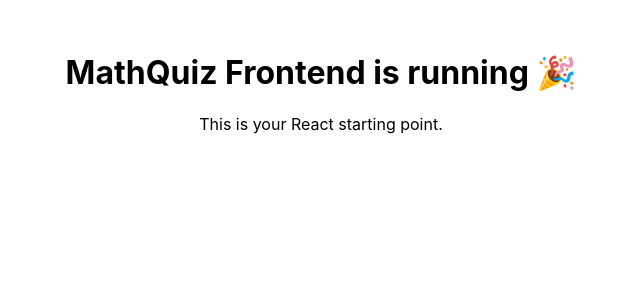
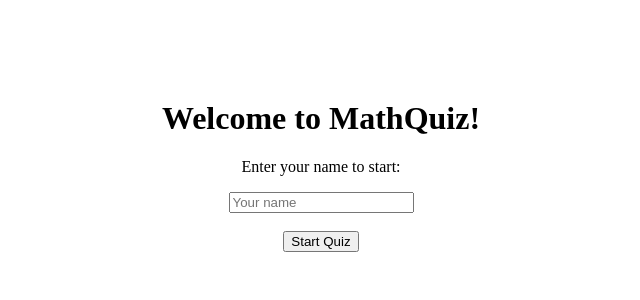
Before and after one commit to Matus14/work-kidsgame-frontend, a React (Create React App) app: page / in a window 1280 px wide. Shown: the top 300 px of the page, without its empty margins (319-959 px from the left). Built offline with nearby package versions, Linux system fonts and the light colour scheme.

Commit message:
Add first page in project + update for App.jsx/index.js

```diff
--- a/src/App.js
+++ /dev/null
@@ -1,13 +0,0 @@
-
-import React from 'react';
-
-function App() {
-  return (
-    <div style={{ padding: "2rem", textAlign: "center" }}>
-      <h1>MathQuiz Frontend is running 🎉</h1>
-      <p>This is your React starting point.</p>
-    </div>
-  );
-}
-
-export default App;
--- /dev/null
+++ b/src/App.jsx
@@ -0,0 +1,25 @@
+
+import React, { useState } from 'react';
+import QuizStart from './components/QuizStart';
+
+function App() {
+  const [playerName, setPlayerName] = useState('');
+  const [quizStarted, setQuizStarted] = useState(false);
+
+  const handleStartQuiz = (name) => {
+    setPlayerName(name);
+    setQuizStarted(true);
+  };
+
+  return (
+    <div>
+      {!quizStarted ? (
+        <QuizStart onStart={handleStartQuiz} />
+      ) : (
+        <h2>Quiz will go here... Hello, {playerName}!</h2>
+      )}
+    </div>
+  );
+}
+
+export default App;
--- /dev/null
+++ b/src/components/QuizStart.jsx
@@ -0,0 +1,33 @@
+
+
+
+import React, { useState } from 'react';
+
+function QuizStart({ onStart }) {
+  const [playerName, setPlayerName] = useState('');
+
+  const handleStart = () => {
+    if (playerName.trim() === '') {
+      alert('Please enter your name!');
+      return;
+    }
+    onStart(playerName); // posielame meno rodičovskej komponente (App)
+  };
+
+  return (
+    <div style={{ textAlign: 'center', marginTop: '100px' }}>
+      <h1>Welcome to MathQuiz!</h1>
+      <p>Enter your name to start:</p>
+      <input
+        type="text"
+        value={playerName}
+        onChange={(e) => setPlayerName(e.target.value)}
+        placeholder="Your name"
+      />
+      <br /><br />
+      <button onClick={handleStart}>Start Quiz</button>
+    </div>
+  );
+}
+
+export default QuizStart;
--- a/src/index.js
+++ b/src/index.js
@@ -1,17 +1,7 @@
+
 import React from 'react';
 import ReactDOM from 'react-dom/client';
-import './index.css';
 import App from './App';
-import reportWebVitals from './reportWebVitals';
 
 const root = ReactDOM.createRoot(document.getElementById('root'));
-root.render(
-  <React.StrictMode>
-    <App />
-  </React.StrictMode>
-);
-
-// If you want to start measuring performance in your app, pass a function
-// to log results (for example: reportWebVitals(console.log))
-// or send to an analytics endpoint. Learn more: https://bit.ly/CRA-vitals
-reportWebVitals();
+root.render(<App />);
```
